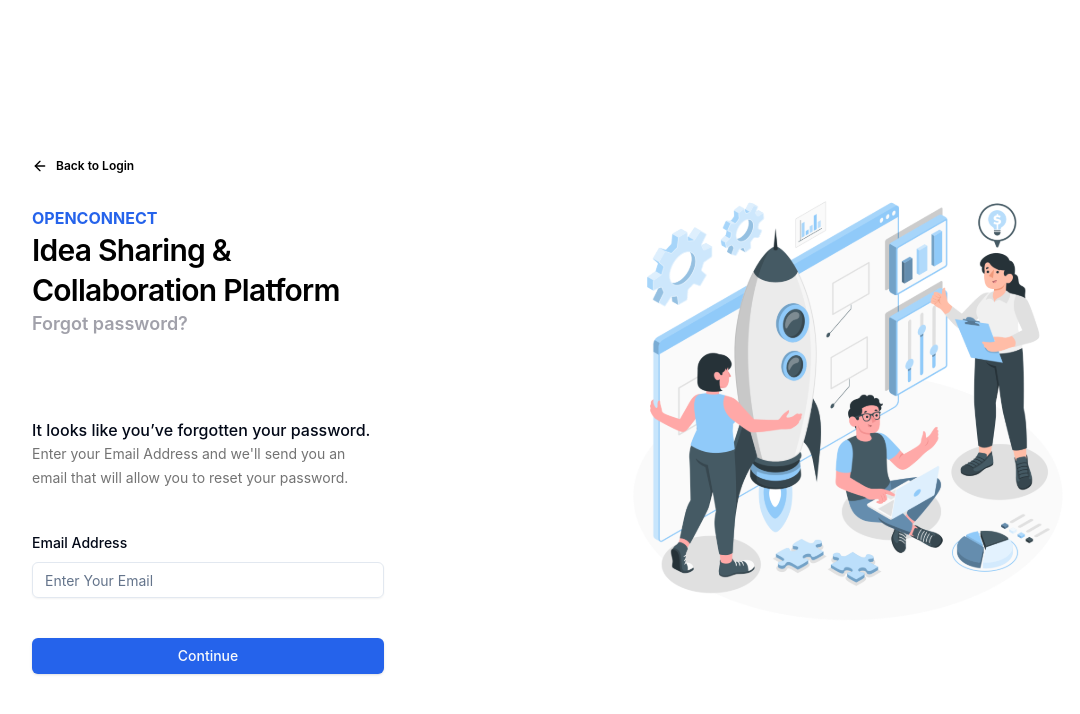
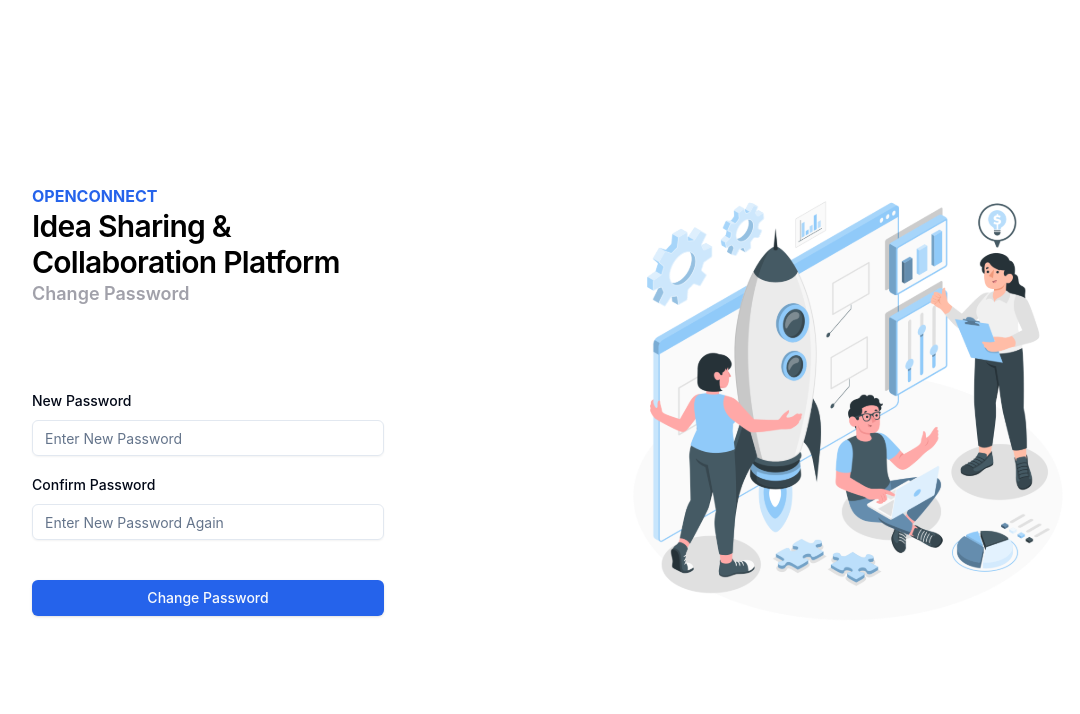
Before and after one commit to openconnectousl/openconnect-frontend, a React (Vite) app: page / in a window 1280 px wide. Shown: the top 714 px of the page, without its empty margins (112-1192 px from the left). Built offline with nearby package versions, Linux system fonts and the light colour scheme.

Commit message:
Implement Change Password UI and Update Forgot Password UI

```diff
--- /dev/null
+++ b/src/pages/auth/ChangePw.tsx
@@ -0,0 +1,121 @@
+import { Button } from '@/components/ui/button'
+import { Input } from '@/components/ui/input'
+import ChangePwImage from '@/assets/images/auth/ChangePw-UI-image.svg'
+import { zodResolver } from '@hookform/resolvers/zod'
+import { useForm } from 'react-hook-form'
+import {
+    Form,
+    FormControl,
+    FormField,
+    FormItem,
+    FormLabel,
+    FormMessage,
+} from '@/components/ui/form'
+import { ChangePasswordSchema } from '@/schemas'
+import { useState } from 'react'
+import Spinner from '@/components/Spinner/Spinner.component'
+
+export const ChangePw: React.FC = () => {
+    const [loading, setLoading] = useState(false)
+
+    const form = useForm({
+        resolver: zodResolver(ChangePasswordSchema),
+        defaultValues: {
+            newPassword: '',
+            confirmPassword: '',
+        },
+    })
+
+    const onSubmit = (values: {
+        newPassword: string
+        confirmPassword: string
+    }) => {
+        setLoading(true)
+        setTimeout(() => {
+            console.log(values)
+            setLoading(false)
+        }, 1000)
+    }
+
+    return (
+        <div className="h-screen grid grid-cols-1 md:grid-cols-2">
+            <div className="flex items-center justify-center font-inter">
+                <div className="w-full max-w-sm p-4">
+                    <div className="pb-10">
+                        <p className="text-blue-600 text-base font-bold uppercase">
+                            OPENCONNECT
+                        </p>
+                        <h2 className="text-black text-3xl font-semibold tracking-tight">
+                            Idea Sharing & Collaboration Platform
+                        </h2>
+                        <p className="text-zinc-400 text-lg font-semibold">
+                            Change Password
+                        </p>
+                    </div>
+
+                    <Form {...form}>
+                        <form onSubmit={form.handleSubmit(onSubmit)}>
+                            <div className="grid gap-10 py-10">
+                                <div className="grid gap-4">
+                                    <FormField
+                                        control={form.control}
+                                        name="newPassword"
+                                        render={({ field }) => (
+                                            <FormItem>
+                                                <FormLabel>
+                                                    New Password
+                                                </FormLabel>
+                                                <FormControl>
+                                                    <Input
+                                                        {...field}
+                                                        type="password"
+                                                        placeholder="Enter New Password"
+                                                        autoComplete="new-password"
+                                                    />
+                                                </FormControl>
+                                                <FormMessage />
+                                            </FormItem>
+                                        )}
+                                    />
+                                    <FormField
+                                        control={form.control}
+                                        name="confirmPassword"
+                                        render={({ field }) => (
+                                            <FormItem>
+                                                <FormLabel>
+                                                    Confirm Password
+                                                </FormLabel>
+                                                <FormControl>
+                                                    <Input
+                                                        {...field}
+                                                        type="password"
+                                                        placeholder="Enter New Password Again"
+                                                        autoComplete="new-password"
+                                                    />
+                                                </FormControl>
+                                                <FormMessage />
+                                            </FormItem>
+                                        )}
+                                    />
+                                </div>
+                            </div>
+                            <div>
+                                <Button
+                                    type="submit"
+                                    className="w-full rounded-md"
+                                >
+                                    {loading ? <Spinner /> : 'Change Password'}
+                                </Button>
+                            </div>
+                        </form>
+                    </Form>
+                </div>
+            </div>
+            <div className="hidden md:flex items-center justify-center px-10">
+                <div className="w-4/5 h-4/5 flex items-center justify-center">
+                    <img src={ChangePwImage} alt="Change Password" />
+                </div>
+            </div>
+        </div>
+    )
+}
--- a/src/router.tsx
+++ b/src/router.tsx
@@ -5,11 +5,12 @@ import SignIn from '@/pages/auth/SignIn'
 import SignUp from '@/pages/auth/SignUp'
 import { MyProfileLayout } from './components/layout/MyProfileLayout'
 import { ForgotPw } from './pages/auth/ForgotPw'
+import { ChangePw } from './pages/auth/ChangePw'
 
 export const router = createBrowserRouter([
     {
         path: '/',
-        element: <ForgotPw />,
+        element: <ChangePw />,
         children: [
             {
                 index: true,
--- a/src/schemas.ts
+++ b/src/schemas.ts
@@ -28,3 +28,17 @@ export const SignInFormSchema = z.object({
             .min(8, "Password reuirred at least 8 characters")
             .max(100, "Password must be less than 100 characters"),
 });
+
+export const ChangePasswordSchema = z.object({
+    newPassword: z
+        .string()
+        .min(8, "Minimum 8 characters")
+        .max(100, "Maximum 100 characters"),
+    confirmPassword: z
+        .string()
+        .min(8, "Minimum 8 characters")
+        .max(100, "Maximum 100 characters"),
+}).refine(data => data.newPassword === data.confirmPassword, {
+    message: "Passwords must match",
+    path: ["confirmPassword"],
+});
```
Also changed, not shown: src/assets/images/auth/ChangePw-UI-image.svg (added), src/assets/images/auth/ForgotPw-UI-image.svg.
